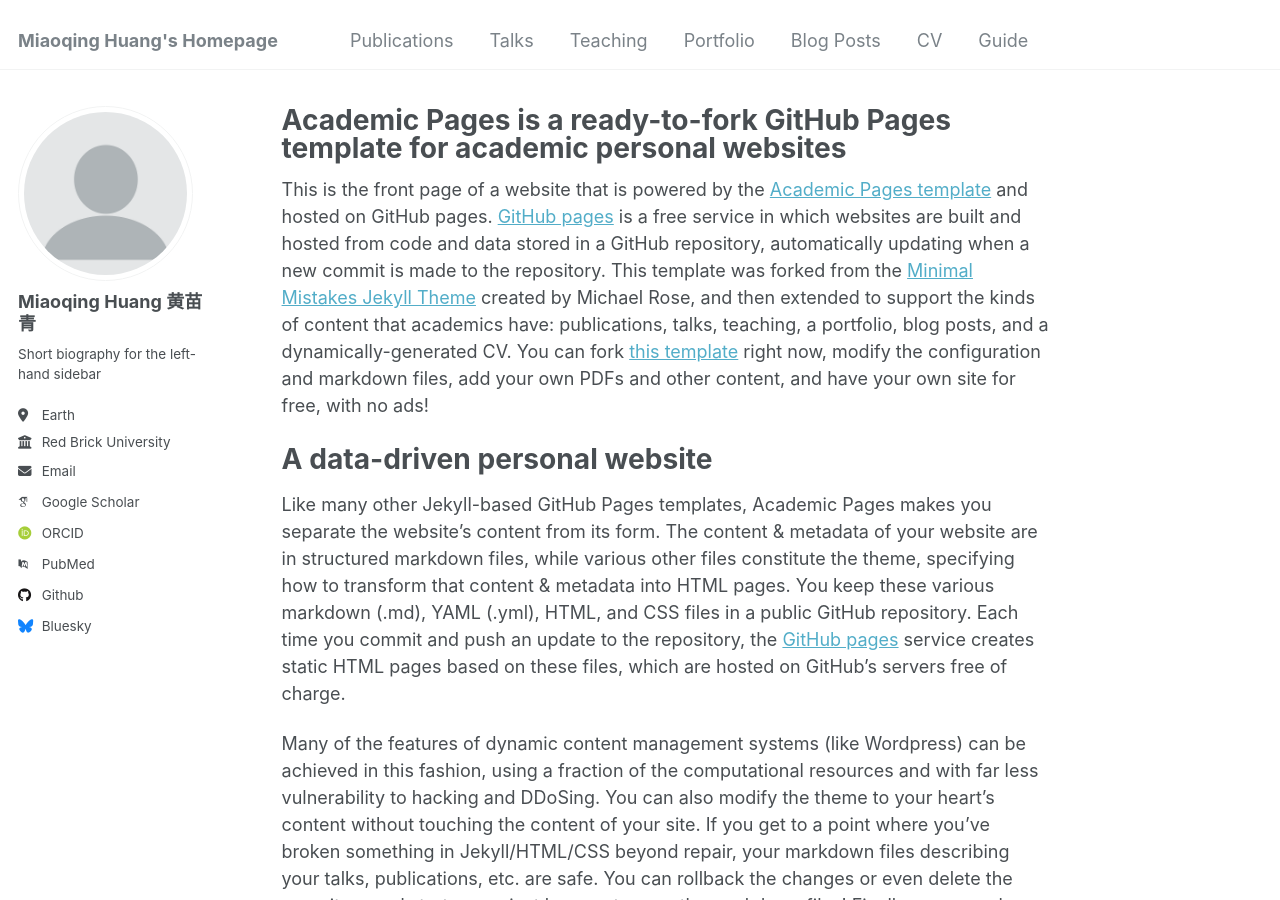
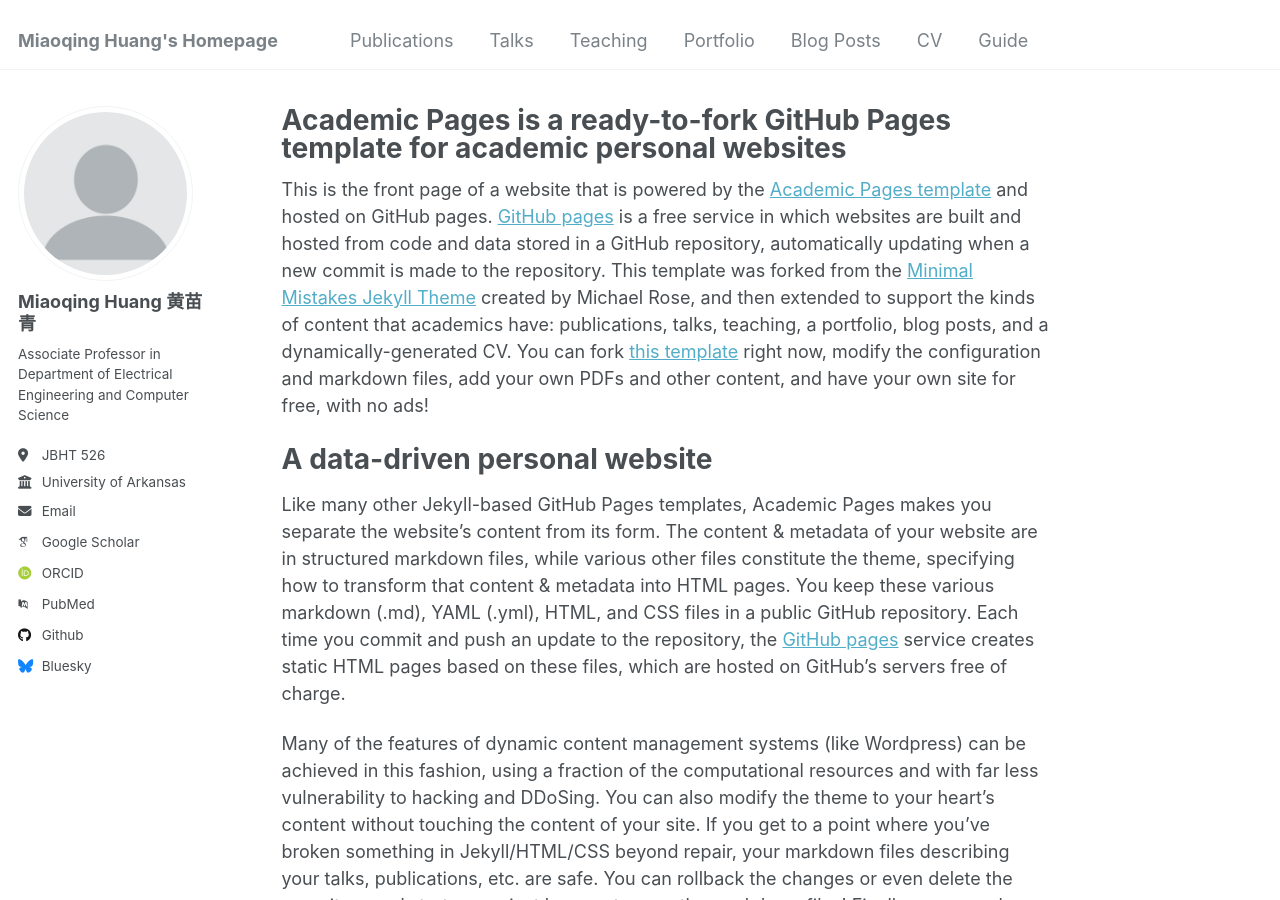
Before and after one commit to miaoqinghuang/miaoqinghuang.github.io, a Jekyll site: the page built from _pages/about.md, in a window 1280 px wide and 900 px high. Built offline with Jekyll 4.4.1, drawn with Linux system fonts in a browser that asks for light colours; some web fonts are replaced.

Commit message:
Update _config.yml

```diff
--- a/_config.yml
+++ b/_config.yml
@@ -24,11 +24,11 @@ author:
   avatar           : "profile.png"
   name             : "Miaoqing Huang 黄苗青"
   pronouns         : # example: "she/her"
-  bio              : "Short biography for the left-hand sidebar"
-  location         : "Earth"
-  employer         : "Red Brick University"
+  bio              : "Associate Professor in Department of Electrical Engineering and Computer Science"
+  location         : "JBHT 526"
+  employer         : "University of Arkansas"
   uri              : # URL
-  email            : "none@example.org"
+  email            : "mqhuang@uark.edu, mqhuang@gmail.com"
 
   # Academic websites
   arxiv            : # URL - Update with the correct link to your profile
```
